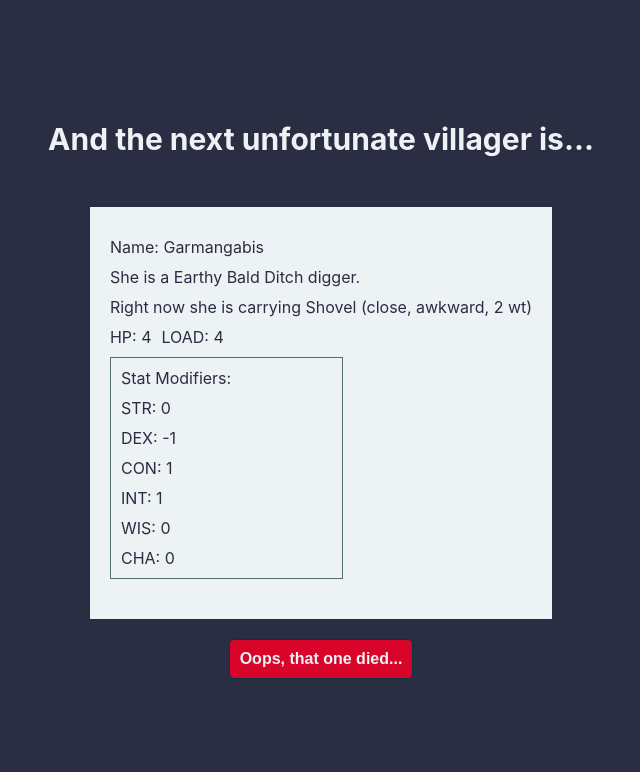
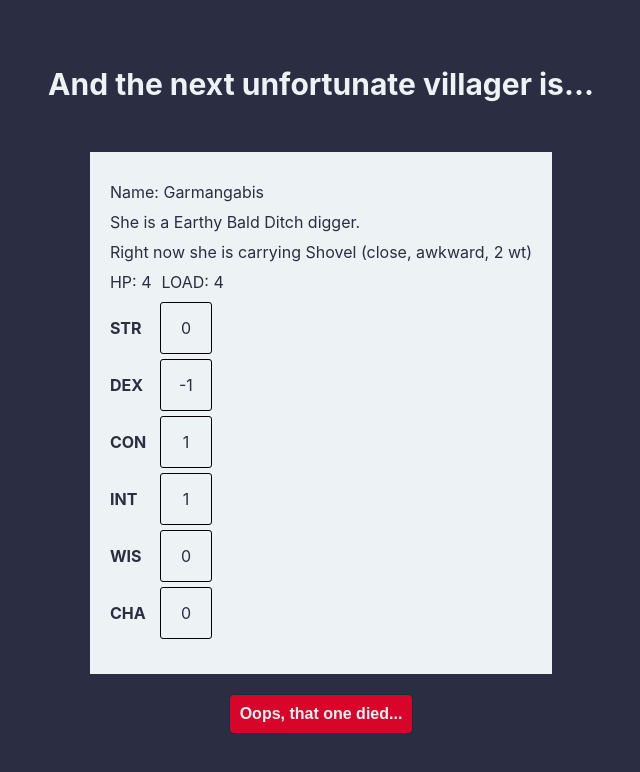
Before and after one commit to mwestdri/funnel-world-gen, a React (Create React App) app: page / in a window 1280 px wide. Shown: the top 772 px of the page, without its empty margins (319-959 px from the left). Built offline with nearby package versions, Linux system fonts and the light colour scheme.

Commit message:
Update stats display

```diff
--- a/src/components/characterSheet.css
+++ b/src/components/characterSheet.css
@@ -3,12 +3,6 @@
   color: #2B2D42;
   padding: 20px 20px 30px 20px;
   max-width: 500px;
-}
-
-.statsContainer {
-    border: 1px solid #586e75;
-    padding: 10px;
-    width: 50%;
 }
 .hpLoad {
     padding-right: 10px;
@@ -16,6 +10,3 @@
 .section {
     margin: 10px 0;
 }
-.stat {
-    margin-top: 10px;
-}
--- a/src/components/characterSheet.js
+++ b/src/components/characterSheet.js
@@ -1,13 +1,32 @@
 import React from 'react';
+import styled from 'styled-components';
 import { connect } from 'react-redux';
 import './characterSheet.css';
 
+const StatBlock = styled.div`
+  align-items: center;
+  display: flex;
+  margin: 5px 0;
+`;
+
+const StatName = styled.div`
+  font-weight: bold;
+  width: 50px;
+`;
+
+const StatMod = styled.div`
+  align-items: center;
+  border-radius: 3px;
+  border: 1px solid black;
+  display: flex;
+  height: 50px;
+  justify-content: space-around;
+  width: 50px;
+`;
 
 const CharacterSheet = ({name, gender, occupation, equipment, stats, traits}) => {
     console.log(equipment)
     const hpLoadStats = stats.slice(-2);
-    const otherStats = stats.slice(0, stats.length -2);
-    const statElements = renderStats(otherStats);
 
     return(
         <div className="charSheet">
@@ -24,9 +43,13 @@ const CharacterSheet = ({name, gender, occupation, equipment, stats, traits}) =>
             <div className="section">
                 {renderOtherStats(hpLoadStats)}
             </div>
-            <div className="statsContainer section">
-                <span className="stats"> Stat Modifiers: </span>
-                {statElements}
+            <div>
+                {stats.slice(0, stats.length - 2).map(x => (
+                  <StatBlock key={x.shortName}>
+                    <StatName> {x.shortName} </StatName>
+                    <StatMod> {x.value}</StatMod>
+                  </StatBlock>
+                ))}
             </div>
 
         </div>
@@ -35,15 +58,9 @@ const CharacterSheet = ({name, gender, occupation, equipment, stats, traits}) =>
 const renderOtherStats = (stats) => {
 
     return stats.map(x =>
-        <span className="hpLoad">{`${x.shortName}: ${x.value}`}</span>
+        <span className="hpLoad" key={x.shortName}>{`${x.shortName}: ${x.value}`}</span>
     );
 }
-const renderStats = (stats) => {
-    return stats.map(x =>
-        <div className="stat">{`${x.shortName}: ${x.value}`}</div>
-    );
-}
-
 
 const mapStateToProps = (state) => {
     return {
```
